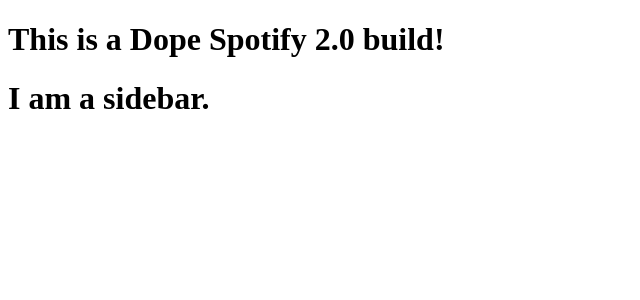
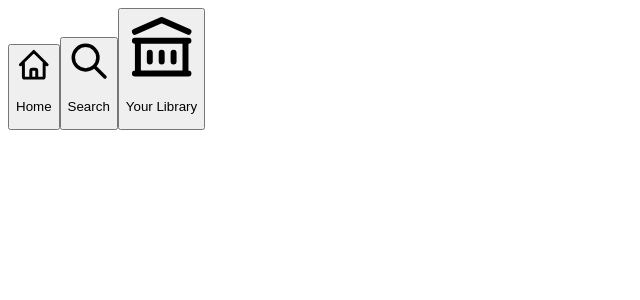
Before and after one commit to UVUbbb/Clone-Spotify2.0, a Next.js app: page / in a window 1280 px wide. Shown: the top 300 px of the page, without its empty margins (0-640 px from the left). Built offline with nearby package versions, Linux system fonts and the light colour scheme.

Commit message:
three buttons

```diff
--- /dev/null
+++ b/components/Sidebar.js
@@ -0,0 +1,31 @@
+import {
+    HomeIcon,
+    SearchIcon,
+    LibraryIcon,
+    PlusCircleIcon
+ } from "@heroicons/react/outline";
+
+
+function Sidebar() {
+    return (
+        <div>
+            <div>
+                <button>
+                    <HomeIcon className="h-5 w-5"/>
+                    <p>Home</p>
+                </button>
+                <button>
+                    <SearchIcon className="h-5 w-5"/>
+                    <p>Search</p>
+                </button>
+                <button>
+                    <LibraryIcon className="h-5 w-5"/>
+                    <p>Your Library</p>
+                </button>
+
+            </div>
+        </div>
+    );
+}
+
+export default Sidebar;
--- a/componet/Sidebar.js
+++ /dev/null
@@ -1,9 +0,0 @@
-function Sidebar() {
-    return (
-        <div>
-            <h1>I am a sidebar.</h1>
-        </div>
-    )
-}
-
-export default Sidebar
--- a/package.json
+++ b/package.json
@@ -6,7 +6,8 @@
     "start": "next start"
   },
   "dependencies": {
-    "next": "latest",
+    "@heroicons/react": "^1.0.5",
+    "next": "^12.0.7",
     "react": "^17.0.2",
     "react-dom": "^17.0.2"
   },
--- a/pages/index.js
+++ b/pages/index.js
@@ -1,9 +1,8 @@
-import Sidebar from "../componet/Sidebar";
+import Sidebar from "../components/Sidebar";
 
 export default function Home() {
   return (
     <div className="">
-      <h1> This is a Dope Spotify 2.0 build! </h1>
 
     <main>
       <Sidebar/>
```
Also changed, not shown: 1 other file (tests, documents, lock files or other folders).
